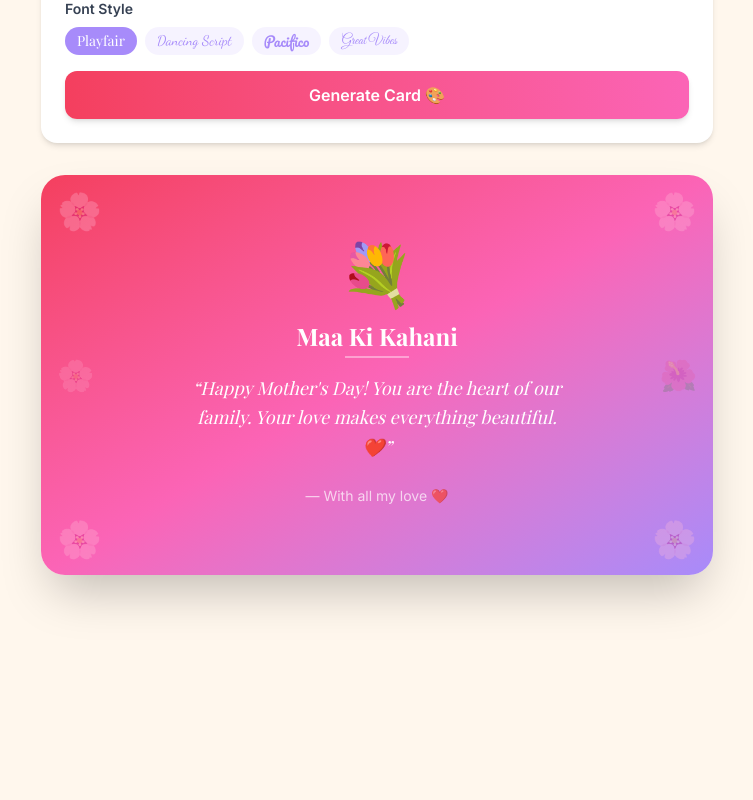
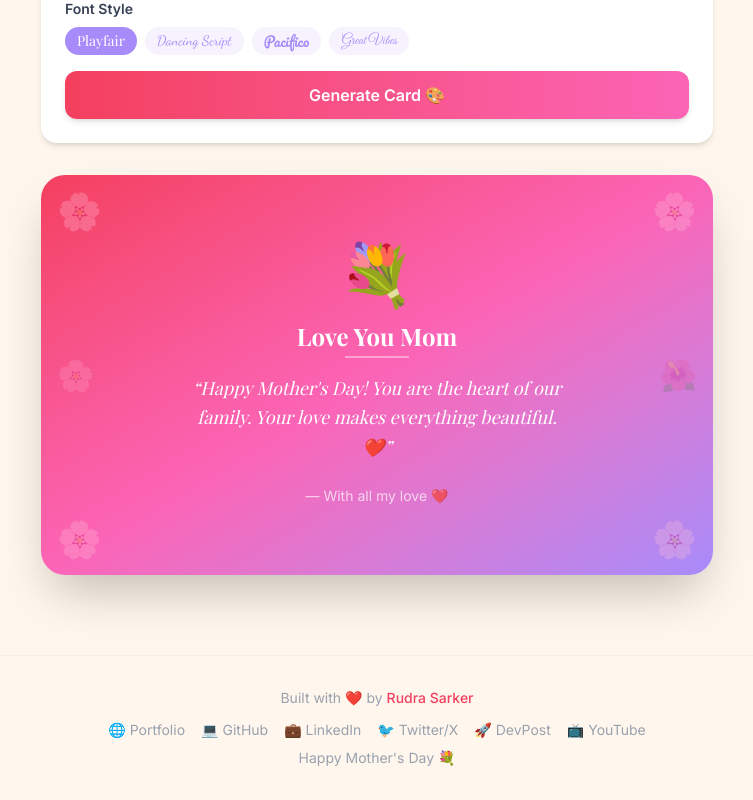
Before and after one commit to rudra496/loveyoumom, a Next.js app: page /card in a window 1280 px wide. Shown: the part 764-1564 px from the top of the page, without its empty margins (263-1016 px from the left). Before the commit the page ends 1419 px from the top, so only its background shows below. Built offline with nearby package versions, Linux system fonts and the light colour scheme; a web font is replaced by a local one.

Commit message:
✨ Rebrand to Love You Mom + add professional footer links

```diff
--- a/src/app/card/page.tsx
+++ b/src/app/card/page.tsx
@@ -57,7 +57,7 @@ export default function Card() {
     const html2canvas = (await import("html2canvas")).default;
     const canvas = await html2canvas(cardRef.current, { scale: 3, backgroundColor: null, useCORS: true });
     const link = document.createElement("a");
-    link.download = `maa-ki-kahani-card-${Date.now()}.png`;
+    link.download = `loveyoumom-card-${Date.now()}.png`;
     link.href = canvas.toDataURL("image/png");
     link.click();
   };
@@ -126,7 +126,7 @@ export default function Card() {
           <div className="absolute top-1/2 right-4 text-3xl opacity-20 -translate-y-1/2">🌺</div>
 
           <div className="text-6xl mb-4">{selectedTemplate.emoji}</div>
-          <h2 className="text-2xl font-bold mb-1" style={{ fontFamily: font.value }}>Maa Ki Kahani</h2>
+          <h2 className="text-2xl font-bold mb-1" style={{ fontFamily: font.value }}>Love You Mom</h2>
           {momName && <p className="text-lg font-semibold mb-4" style={{ fontFamily: font.value }}>For {momName}</p>}
           <div className="w-16 h-0.5 bg-white/40 mx-auto mb-4" />
           <p className="text-lg italic max-w-sm leading-relaxed" style={{ fontFamily: font.value }}>&ldquo;{message}&rdquo;</p>
--- a/src/app/layout.tsx
+++ b/src/app/layout.tsx
@@ -5,7 +5,7 @@ import { LanguageProvider } from "@/lib/LanguageContext";
 import { DarkModeProvider } from "@/lib/store";
 
 export const metadata: Metadata = {
-  title: "Maa Ki Kahani — Your Mother's Story, Beautifully Preserved",
+  title: "Love You Mom — Your Mother's Story, Beautifully Preserved",
   description: "An interactive digital memory book for Mother's Day",
 };
 
@@ -20,6 +20,18 @@ export default function RootLayout({ children }: { children: React.ReactNode })
           <LanguageProvider>
             <Navbar />
             {children}
+            <footer className="text-center py-8 px-4 text-sm text-gray-400 border-t border-gray-200/50">
+              <p>Built with ❤️ by <a href="https://github.com/rudra496" target="_blank" className="text-rose hover:underline font-medium">Rudra Sarker</a></p>
+              <div className="flex items-center justify-center gap-4 mt-3 flex-wrap">
+                <a href="https://rudra496.github.io/site" target="_blank" className="hover:text-rose transition">🌐 Portfolio</a>
+                <a href="https://github.com/rudra496" target="_blank" className="hover:text-rose transition">💻 GitHub</a>
+                <a href="https://www.linkedin.com/in/rudrasarker" target="_blank" className="hover:text-rose transition">💼 LinkedIn</a>
+                <a href="https://x.com/Rudra496" target="_blank" className="hover:text-rose transition">🐦 Twitter/X</a>
+                <a href="https://devpost.com/rudrasarker" target="_blank" className="hover:text-rose transition">🚀 DevPost</a>
+                <a href="https://www.youtube.com/@rudrasarker9732" target="_blank" className="hover:text-rose transition">📺 YouTube</a>
+              </div>
+              <p className="mt-2">Happy Mother&apos;s Day 💐</p>
+            </footer>
           </LanguageProvider>
         </DarkModeProvider>
       </body>
--- a/src/app/page.tsx
+++ b/src/app/page.tsx
@@ -67,7 +67,7 @@ export default function Home() {
             ❤️
           </motion.div>
           <h1 className="text-5xl md:text-7xl font-heading font-bold bg-gradient-to-r from-rose via-lavender to-gold bg-clip-text text-transparent mb-4">
-            Maa Ki Kahani
+            Love You Mom
           </h1>
           <p className={`text-lg md:text-xl max-w-xl mx-auto mb-2 ${dark ? "text-gray-300" : "text-gray-600"}`}>
             {t("subtitle")}
@@ -145,7 +145,7 @@ export default function Home() {
       {/* Footer */}
       <footer className={`relative z-10 py-8 text-center ${dark ? "text-gray-600" : "text-gray-400"}`}>
         <p className="text-sm">Made with ❤️ for mothers everywhere</p>
-        <p className="text-xs mt-1">Maa Ki Kahani © 2026</p>
+        <p className="text-xs mt-1">Love You Mom © 2026</p>
       </footer>
     </div>
   );
--- a/src/components/Navbar.tsx
+++ b/src/components/Navbar.tsx
@@ -44,7 +44,7 @@ export default function Navbar() {
     <nav className={`fixed top-0 left-0 right-0 z-50 transition-colors duration-500 ${dark ? "glass-dark bg-black/40" : "glass bg-white/60"}`}>
       <div className="max-w-7xl mx-auto px-4 py-3 flex items-center justify-between">
         <Link href="/" className="font-heading text-xl font-bold text-rose">
-          🌸 Maa Ki Kahani
+          🌸 Love You Mom
         </Link>
         {/* Desktop */}
         <div className="hidden lg:flex items-center gap-4 flex-wrap">
```
Also changed, not shown: 2 other files (tests, documents, lock files or other folders).
